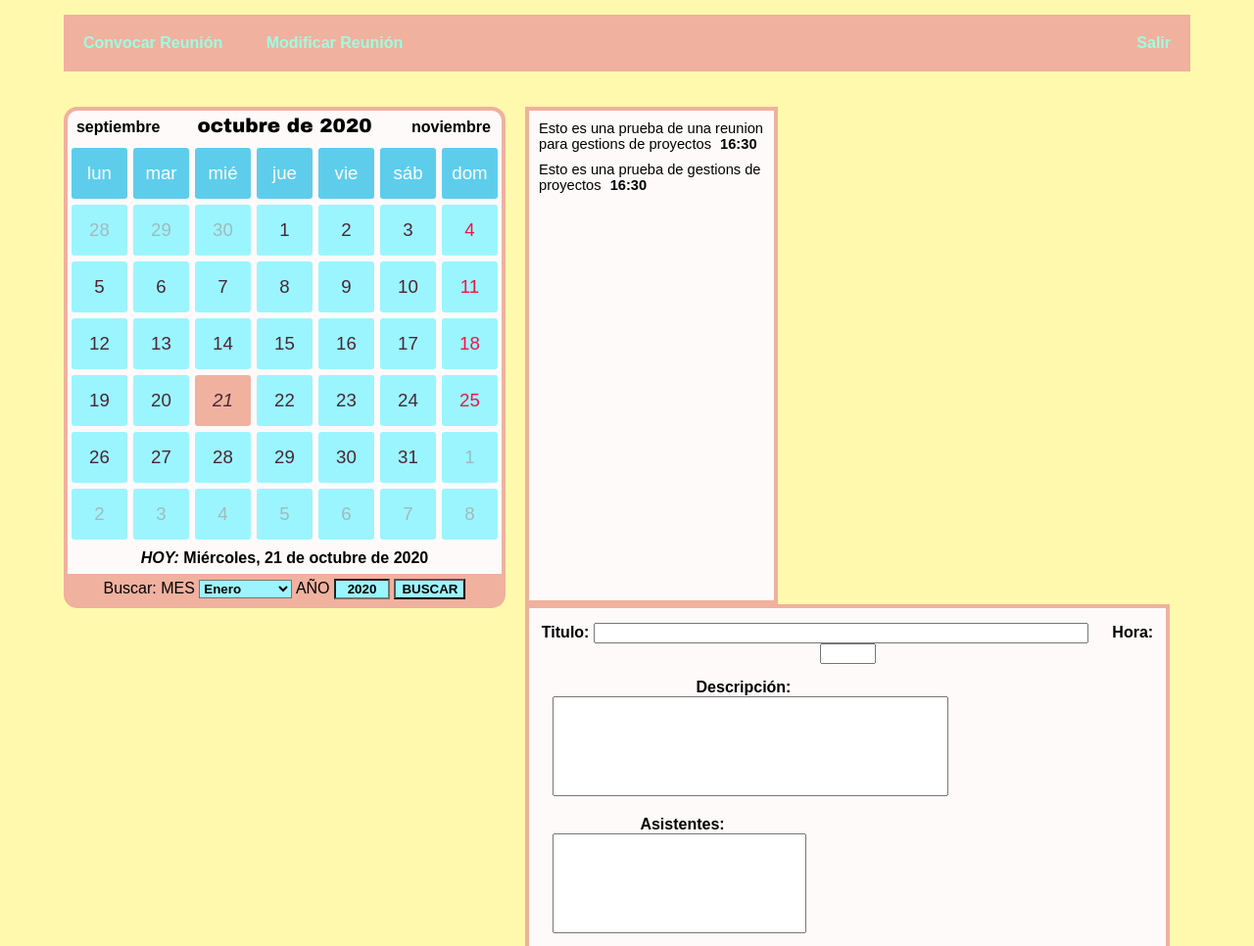
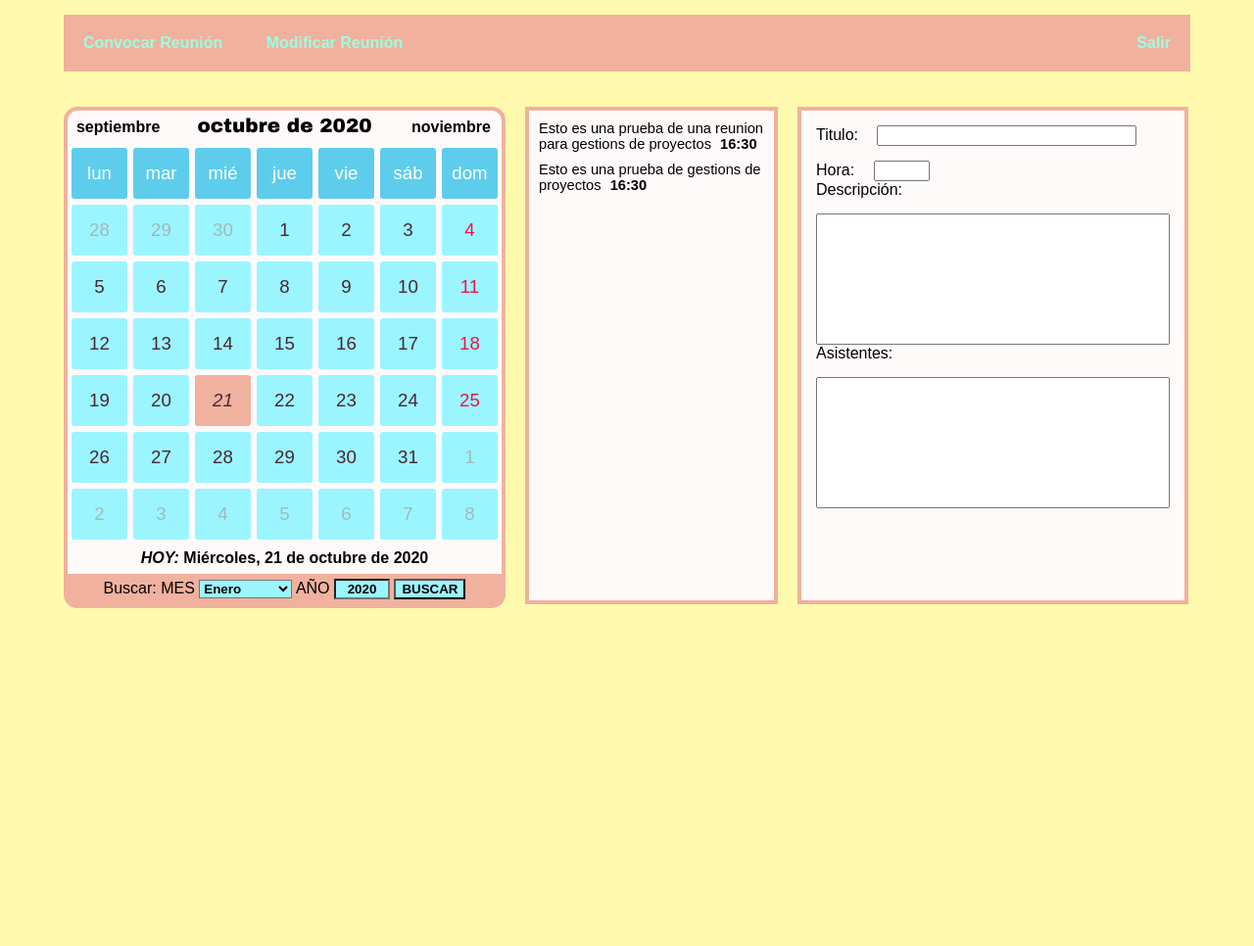
Before and after one commit to Gerole10/SIGET-Equipo-3, a plain HTML site: page SIGET/src/main/webapp/calendario.html in a window 1280 px wide. Shown: the top 966 px of the page at 98% size. After the commit the page ends 800 px from the top, so only its background shows below. Drawn offline with Linux system fonts and the light colour scheme.

Commit message:
mejoras en la interfaz

```diff
--- a/SIGET/src/main/webapp/calendario.css
+++ b/SIGET/src/main/webapp/calendario.css
@@ -2,6 +2,7 @@
 * {
 	margin: auto;
 }
+
 /*cabecera de la página*/
 #titulo {
 	margin-left: 100px;
@@ -17,6 +18,7 @@
 	background-color: #fffafa;
 	text-align: center;
 	margin-left: 50px;
+	margin-bottom: 50px;
 	float:left;
 }
 /*tabla del calendario*/
@@ -123,9 +125,11 @@
 	border-style:solid;
 	max-width: 250px;
 	height:500px;
+	max-height:500px;
 	background-color: #fffafa;
 	text-align: center;
 	margin-left: 20px;
+	margin-bottom: 20px;
 	float:left;
 	overflow-y: scroll;
 }
@@ -153,33 +157,26 @@
 	border-color: #f0b19e;
 	border-width: 4px;
 	border-style:solid;
+	max-height:500px;
+	height:500px;
 	max-width:650px;
-	height:500px;
-	width:650px;
 	background-color: #fffafa;
-	text-align: center;
+	text-align: left;
 	margin-left: 20px;
 	margin-right: 20px;
 	float:left;
 }
 
-#tituloYhora {
-	font: bold 12pt arial;
-	padding: 15px 5px 5px 5px;
+#titureunion, #horareunion, #descripcion, #asistentes {
+	margin: 15px 15px 0px 15px;
 }
 
-#texthora {
-	margin-left: 20px;
+#texttitulo, #texthora, #textdescripcion, #textasistentes {
+	margin-left: 15px;
 }
 
-#cajaDescripcion, #cajaAsistentes {
-	float: left;
-	font: bold 12pt arial;
-	padding: 10px 10px 10px 10px;
-}
 #descripcion, #asistentes {
 		resize: none;
-		margin-left: 14px;
 		font: normal 11pt arial;
 }
 
--- a/SIGET/src/main/webapp/calendario.html
+++ b/SIGET/src/main/webapp/calendario.html
@@ -72,22 +72,16 @@
 </div>
 <div id="cajainforeuniones">
 	<form>
-		<div id="tituloYhora">
 			<label id="texttitulo">Titulo:</label>
-			<input type="text" id="titureunion" name="titureunion" maxlength="30" size="60" readonly>
+			<input type="text" id="titureunion" name="titureunion" maxlength="80" size="30" readonly><br>
 			<label id="texthora">Hora:</label>
-			<input type="text" id="horareunion" name="horareunion" maxlength="5" size="4" readonly>
-		</div>
-		<div id="DescripcionYasistentes">
-			<div id="cajaDescripcion">
-				<label id="textdescripcion" align = left>Descripción:</label><br>
-				<textarea id="descripcion" name="descripcion" rows="6" cols="45" readonly></textarea>
-			</div>
-			<div id="cajaAsistentes">
-				<label id="texthora">Asistentes:</label><br>
-				<textarea id="asistentes" name="descripcion" rows="6" cols="28" readonly></textarea>
-			</div>
-		</div>
+			<input type="text" id="horareunion" name="horareunion" maxlength="5" size="4" readonly><br>
+			<label id="textdescripcion">Descripción:</label><br>
+			<textarea id="descripcion" name="descripcion" rows="8" cols="40" readonly></textarea><br>
+			<label id="textasistentes">Asistentes:</label><br>
+			<textarea id="asistentes" name="descripcion" rows="8" cols="40" readonly></textarea>
+
+
 	</form>
 </div>
 </div>
```
